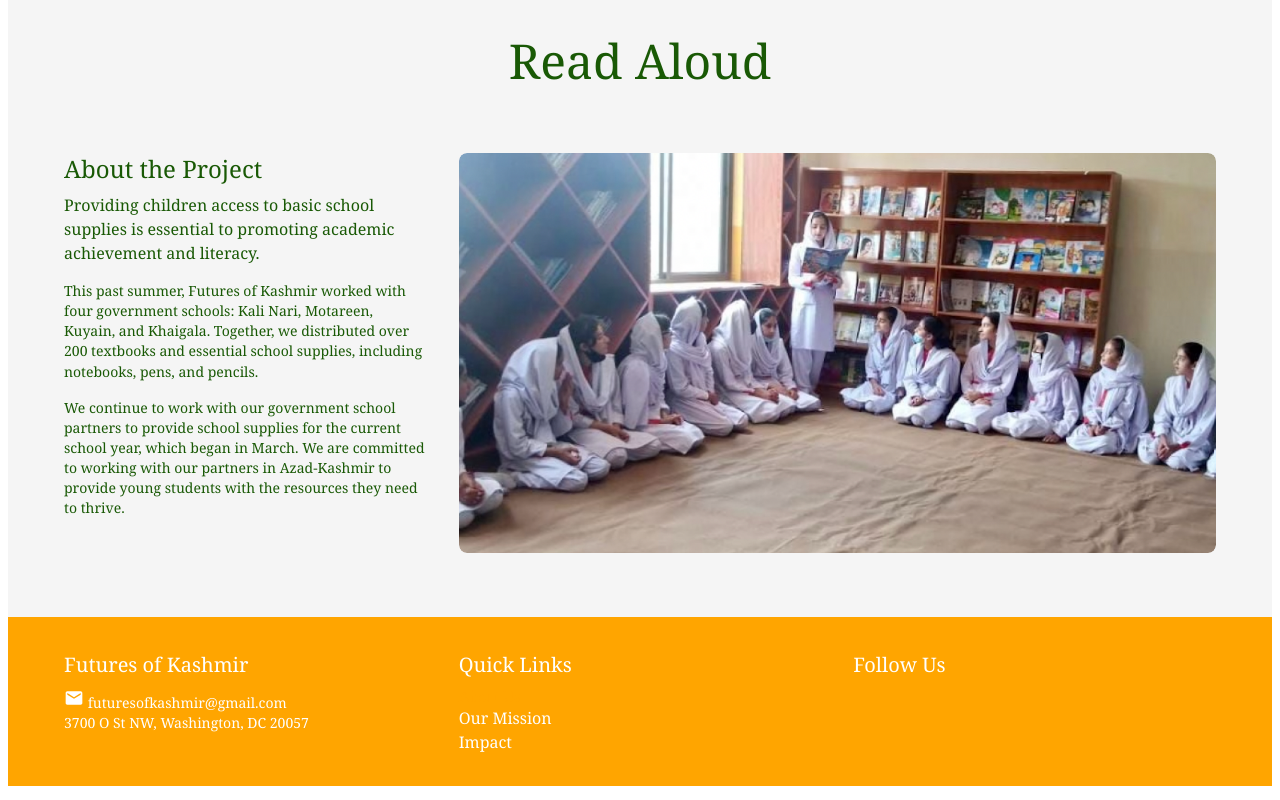
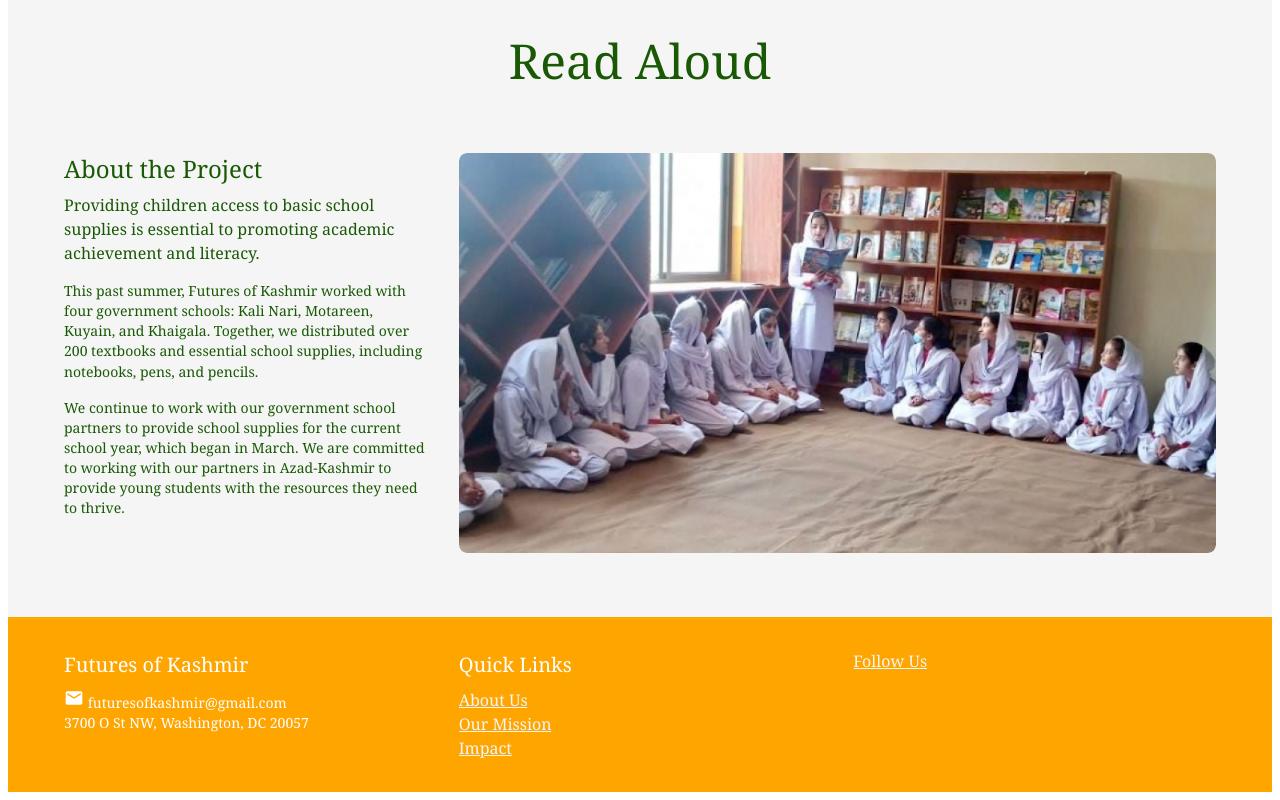
Before and after one commit to AbdulganiMuhammedsanii/kashmir, a Next.js app in the folder my-app/: page /projects/ongoing in a window 1280 px wide. Shown: the part 1615-2415 px from the top of the page. Built offline with nearby package versions, Linux system fonts and the light colour scheme.

Commit message:
created footer component and placed it in layout

```diff
--- /dev/null
+++ b/my-app/app/components/footer.tsx
@@ -0,0 +1,61 @@
+"use client"
+import { Mail } from "@mui/icons-material";
+import { Box, Container, Grid, Typography } from "@mui/material";
+/*  make sure to use @mui/material/Link to do the overloading of the variant and link shortcut stuff**/
+import NextLink from 'next/link';
+
+
+const footer: React.FC = () => {
+  return (
+    <Box sx={{ py: 4, backgroundColor: 'primary.main', color: 'white' }}>
+      <Container maxWidth="lg">
+        <Grid container spacing={4}>
+          <Grid item xs={12} md={4}>
+            <Typography variant="h6" gutterBottom>
+              Futures of Kashmir
+            </Typography>
+            <Typography variant="body2">
+              <Mail fontSize="small" /> futuresofkashmir@gmail.com
+            </Typography>
+            <Typography variant="body2">3700 O St NW, Washington, DC 20057
+            </Typography>
+          </Grid>
+          <Grid item xs={12} md={4}>
+            <Typography variant="h6" gutterBottom>
+              Quick Links
+            </Typography>
+            <NextLink href="/#about" passHref>
+              <Typography variant="body1" color="grey.100" sx={{ textDecoration: 'underline', display: 'block', textDecorationcolor: 'grey.100' }}>
+                About Us
+              </Typography>
+            </NextLink>
+            <NextLink href="/#mission" passHref>
+              <Typography variant="body1" color="grey.100" sx={{ textDecoration: 'underline', textDecorationColor: 'grey.100', display: 'block' }}>
+                Our Mission
+              </Typography>
+            </NextLink>
+            <NextLink href="/#impact" passHref>
+              <Typography variant="body1" color="grey.100" sx={{ textDecoration: 'underline', textDecorationColor: 'grey.100', display: 'block' }}>
+                Impact
+              </Typography>
+            </NextLink>
+          </Grid>
+          <Grid item xs={12} md={4}>
+            <NextLink href="#instagram" passHref>
+              <Typography variant="body1" color="grey.100" sx={{ textDecoration: 'underline', display: 'block', textDecorationcolor: 'grey.100' }}>
+                Follow Us
+              </Typography>
+            </NextLink>
+            {/* Social media icons would go here */}
+          </Grid>
+        </Grid>
+        {/*<Typography variant="body2" align="center" sx={{ mt: 4 }}>
+            © {new Date().getFullYear()} Non-Profit Name. All Rights Reserved.
+          </Typography>*/}
+      </Container>
+    </Box >
+
+  );
+};
+
+export default footer;
--- a/my-app/app/layout.tsx
+++ b/my-app/app/layout.tsx
@@ -5,6 +5,8 @@ import MenuIcon from "@mui/icons-material/Menu";
 import Link from "next/link";
 import { ThemeProvider, createTheme } from "@mui/material/styles";
 import Image from 'next/image';
+
+import Footer from "./components/footer";
 
 const theme = createTheme({
   palette: {
@@ -89,6 +91,7 @@ export default function RootLayout({ children }: { children: React.ReactNode })
 
           {/* Page Content */}
           {children}
+          <Footer />
         </ThemeProvider>
       </body>
     </html>
--- a/my-app/app/projects/ongoing/page.tsx
+++ b/my-app/app/projects/ongoing/page.tsx
@@ -238,52 +238,6 @@ const Projects: React.FC = () => {
         </Container>
       </Box>
 
-
-
-
-
-
-      {/* Footer */}
-      <Box sx={{ py: 4, backgroundColor: 'primary.main', color: 'white' }}>
-        <Container maxWidth="lg">
-          <Grid container spacing={4}>
-            <Grid item xs={12} md={4}>
-              <Typography variant="h6" gutterBottom>
-                Futures of Kashmir
-              </Typography>
-              <Typography variant="body2">
-                <Mail fontSize="small" /> futuresofkashmir@gmail.com
-              </Typography>
-              <Typography variant="body2">3700 O St NW, Washington, DC 20057
-              </Typography>
-            </Grid>
-            <Grid item xs={12} md={4}>
-              <Typography variant="h6" gutterBottom>
-                Quick Links
-              </Typography>
-              <Link href="#about" color="primary" underline="hover" display="block">
-                About Us
-              </Link>
-              <Link variant="body1" href="#mission" color="inherit" underline="hover" display="block">
-                Our Mission
-              </Link>
-              <Link variant="body1" href="#impact" color="inherit" underline="hover" display="block">
-                Impact
-              </Link>
-
-            </Grid>
-            <Grid item xs={12} md={4}>
-              <Typography variant="h6" gutterBottom>
-                Follow Us
-              </Typography>
-              {/* Social media icons would go here */}
-            </Grid>
-          </Grid>
-          {/*<Typography variant="body2" align="center" sx={{ mt: 4 }}>
-            © {new Date().getFullYear()} Non-Profit Name. All Rights Reserved.
-          </Typography>*/}
-        </Container>
-      </Box>
     </>);
 };
 
```
Also changed, not shown: my-app/app/donate/page.tsx (+0 -44 lines), my-app/app/page.tsx (+3 -42 lines), my-app/app/projects/partners/page.tsx (+0 -41 lines).
